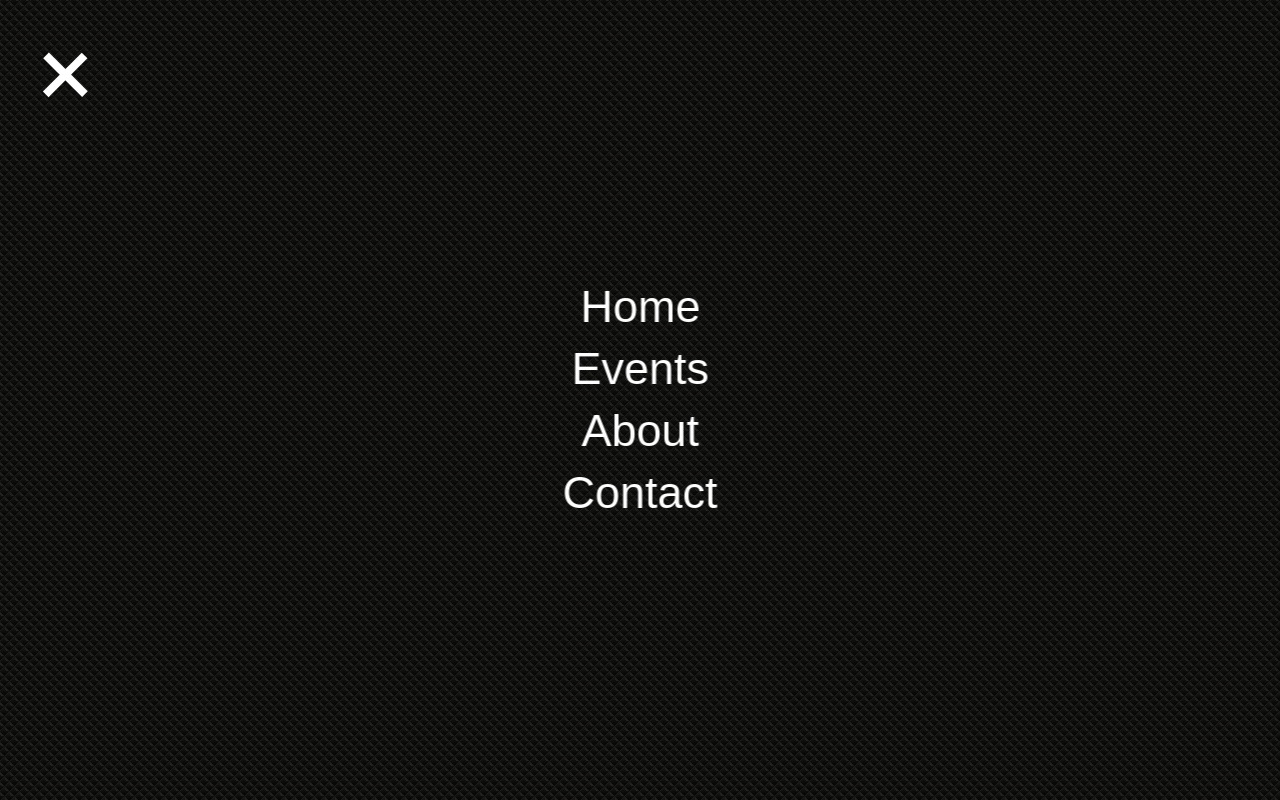
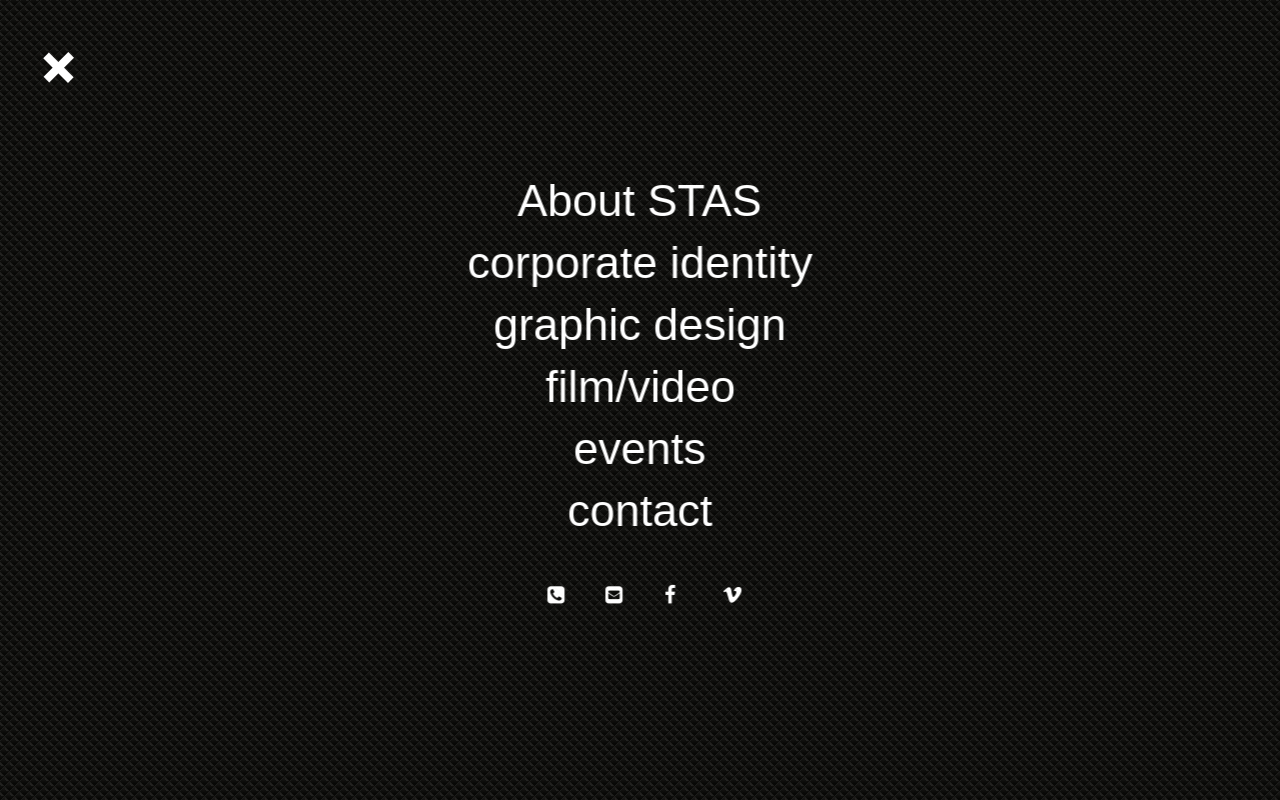
Before and after one commit to RheoMatabadal/stas-template, a plain HTML site: page index.html in a window 1280 px wide. Both pictures are taken after a click on the element 57 px from the left and 77 px from the top of the page. Drawn offline with nearby package versions, Linux system fonts and the light colour scheme.

Commit message:
icons toegevoegd op menu

```diff
--- a/css/style.css
+++ b/css/style.css
@@ -10,7 +10,7 @@
     border: 1px solid black;
     padding: 25px;
     margin-top: 35px;
-    margin-left: 33px;
+    margin-left: 25px;
 }
 .toggleBtn {
 
@@ -24,7 +24,7 @@
 }
 .toggleBtn span {
   display:block;
-  width:55px;
+  width:35px;
   height:8px;
   background:#000000;
   margin:6px 25px;
@@ -40,7 +40,7 @@
 }
 .toggleBtn.active span:nth-child(2) {
     transform-origin: left;
-    transform: rotate(-45deg) translateX(-21px) translateY(22px);
+    transform: rotate(-45deg) translateX(-10px) translateY(12px);
 }
 
 .menu {
@@ -49,6 +49,7 @@
   left:0px;
   width:100vw;
   height:100vh;
+  font-family: sans-serif;
 }
 .menu:before,.menu:after {
   content:"";
@@ -95,3 +96,36 @@
 .menu.active ul {
   top:50%;
 }
+
+/*social media icons */
+.social a {
+  font-size: 20px;
+
+}
+.fa {
+  padding: 20px;
+  width: 50px;
+  text-align: center;
+  text-decoration: none;
+  margin: 5px 2px;
+  border-radius: 10px;
+}
+
+.fa:hover {
+    opacity: 0.7;
+}
+.fa-facebook {
+
+  color: white;
+}
+.fa-vimeo{
+
+  color: white;
+}
+.fa-envelope-square{
+
+  color: white;
+}
+.fa-phone-square{
+  color: white;
+}
--- a/index.html
+++ b/index.html
@@ -10,6 +10,7 @@
   <link href="css/style.CSS" rel="stylesheet">
   <link rel="stylesheet" href="css/hover-min.css">
   <link href="https://fonts.googleapis.com/css?family=Fira+Sans" rel="stylesheet">
+  <link rel="stylesheet" href="https://cdnjs.cloudflare.com/ajax/libs/font-awesome/4.7.0/css/font-awesome.min.css">
   <script src="https://cdnjs.cloudflare.com/ajax/libs/jquery/3.3.1/jquery.js"></script>
   <script src="https://cdnjs.cloudflare.com/ajax/libs/popper.js/1.14.3/popper.min.js"></script>
   <script src="js/bootstrap.min.js"></script>
@@ -25,7 +26,7 @@
       <div class="box">
 
 
-     <div class="toggleBtn hvr-sink" onclick="toggleMenu(this)">
+     <div class="toggleBtn hvr-bounce-in" onclick="toggleMenu(this)">
   <span></span>
   <span></span>
   </div>
@@ -45,17 +46,33 @@
 
 <div id="menu" class="menu">
   <ul>
-    <li class="hvr-bounce-in">Home</li>
+    <li class="hvr-bounce-in">About STAS</li>
     <br>
-    <li class="hvr-bounce-in">Events</li>
+    <li class="hvr-bounce-in">corporate identity</li>
     <br>
-    <li class="hvr-bounce-in">About</li>
+    <li class="hvr-bounce-in">graphic design</li>
     <br>
-    <li class="hvr-bounce-in">Contact</li>
-  </ul>
-</div>
+    <li class="hvr-bounce-in">film/video</li>
+    <br>
+    <li class="hvr-bounce-in">events</li>
+     <br>
+    <li class="hvr-bounce-in">contact</li>
+    <br>
+    <br>
+    <div id="social" class="social">
+
+    <a href="#" class="fa fa-phone-square hvr-bounce-in"></a>
+    <a href="#" class="fa fa-envelope-square hvr-bounce-in" ></a>
+    <a href="#" class="fa fa-facebook hvr-bounce-in"></a>
+    <a href="#" class="fa fa-vimeo hvr-bounce-in" ></a>
 
 
+
+  </div>
+
+  </ul>
+
+</div>
 
 
 
```
